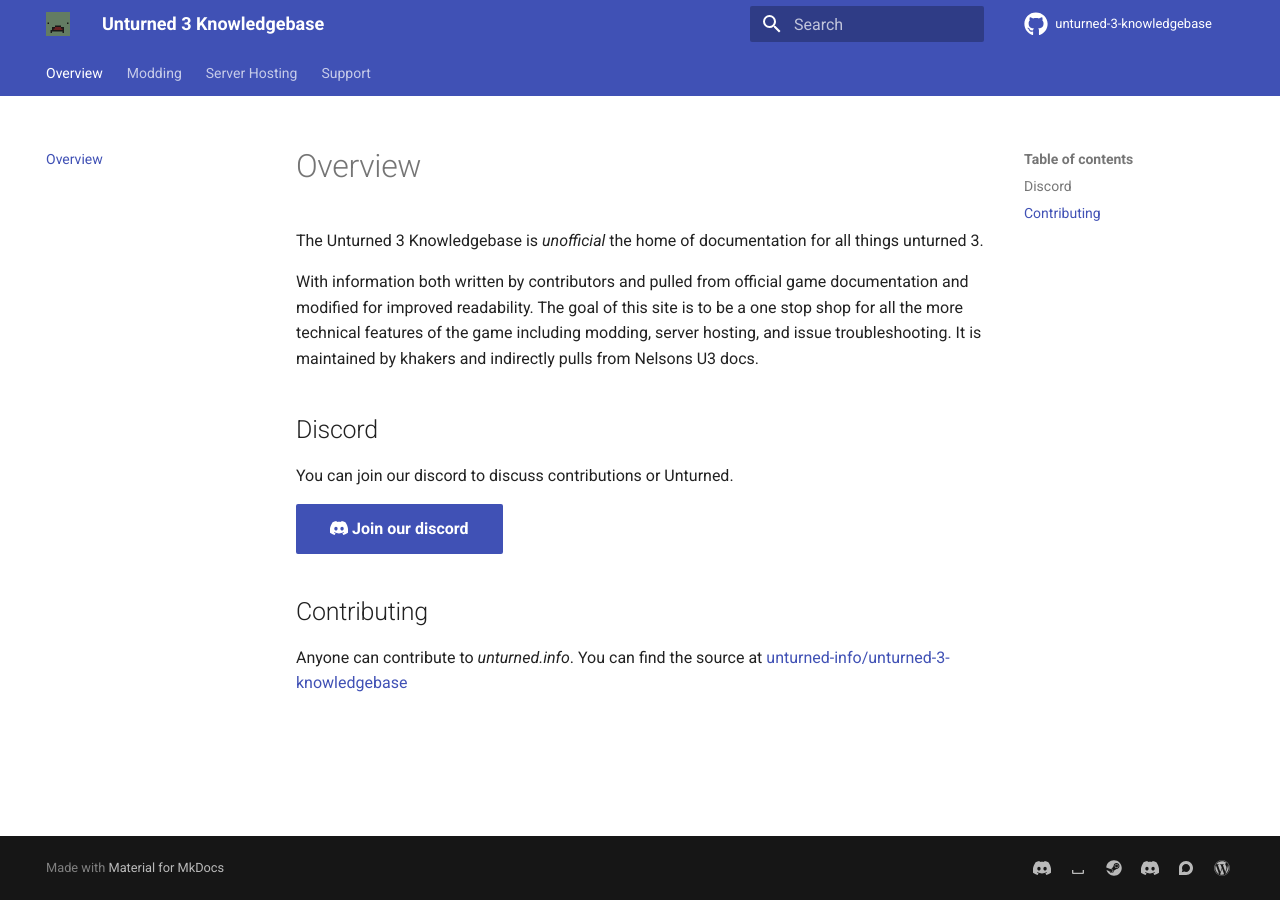
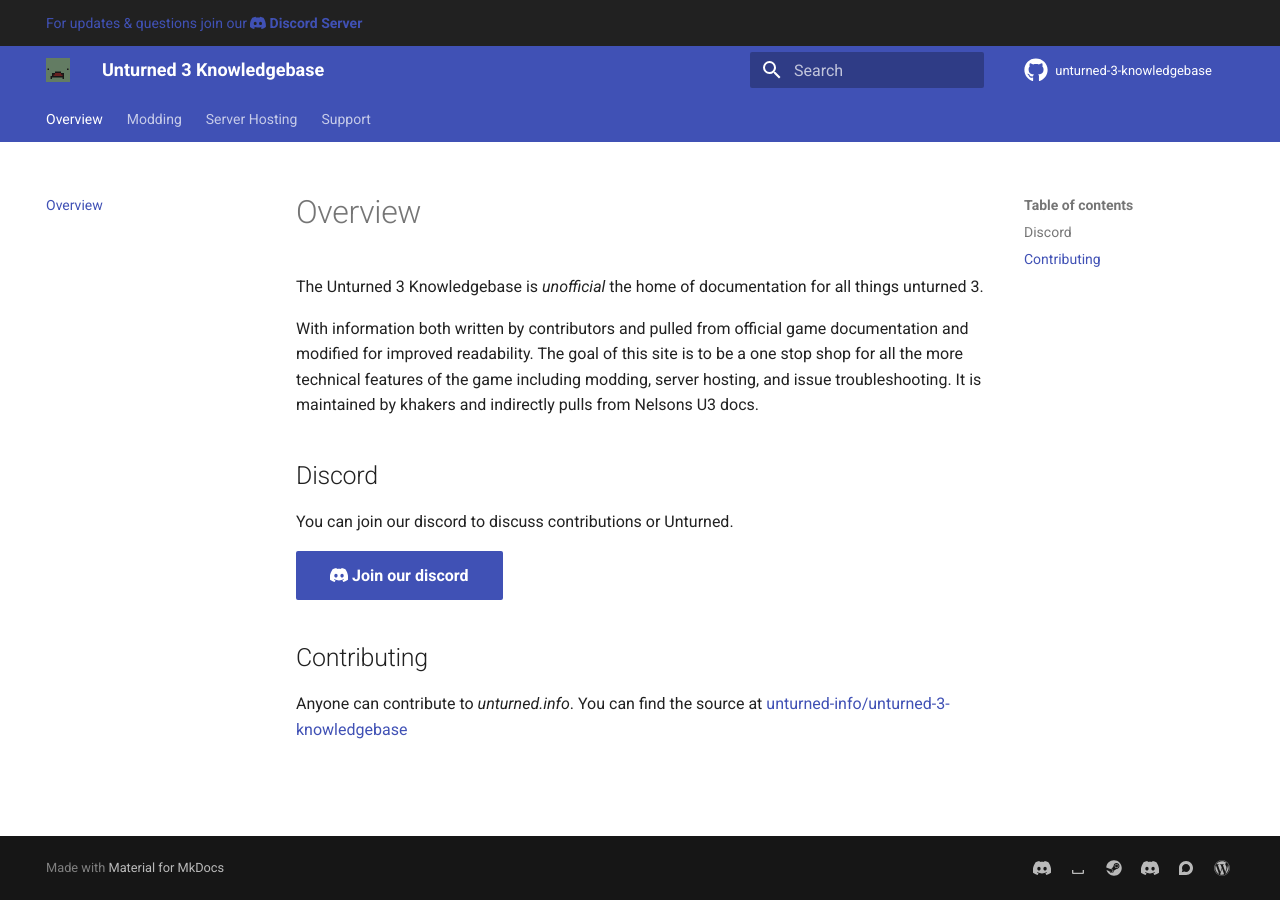
Before and after one commit to unturned-info/unturned-3-knowledgebase, an MkDocs documentation site: the page built from docs/index.md, in a window 1280 px wide. Built offline with MkDocs 1.6.1 and Material for MkDocs 9.7.7, drawn with Linux system fonts in a browser that asks for light colours; comment, search, counter and statistics services are not loaded.

Commit message:
Adds discord announcement block

```diff
--- a/mkdocs.yml
+++ b/mkdocs.yml
@@ -7,6 +7,7 @@
   Including modding, server hosting, and more.
 theme:
   name: material
+  custom_dir: overrides
   logo: img/Unturned_Logo.png
   favicon: img/favicon.ico
   icon:
@@ -16,6 +17,7 @@
     scheme: preference
     primary: indigo
     # accent: green
+  language: en
   features:
     - navigation.tabs
     - instant
@@ -39,6 +41,9 @@
     - icon: fontawesome/brands/wordpress
       link: https://blog.smartlydressedgames.com
       name: SDG Blog
+  unity:
+    version: '2019.4'
+    download-link:
 markdown_extensions:
   - admonition
   - pymdownx.superfences
--- /dev/null
+++ b/overrides/main.html
@@ -0,0 +1,19 @@
+{% extends "base.html" %}
+
+
+{% block announce %}
+  <style>
+      .md-announce a,
+      .md-announce a:focus,
+      .md-announce a:hover{color:currentColor}.md-announce
+      strong{white-space:nowrap}.md-announce}
+  </style>
+
+<a href="https://discord.gg/PgJCPh6">
+    For updates & questions join our
+    <span class="twemoji">
+            {% include ".icons/fontawesome/brands/discord.svg" %}
+    </span>
+    <strong>Discord Server</strong>
+</a>
+{% endblock %}
```
